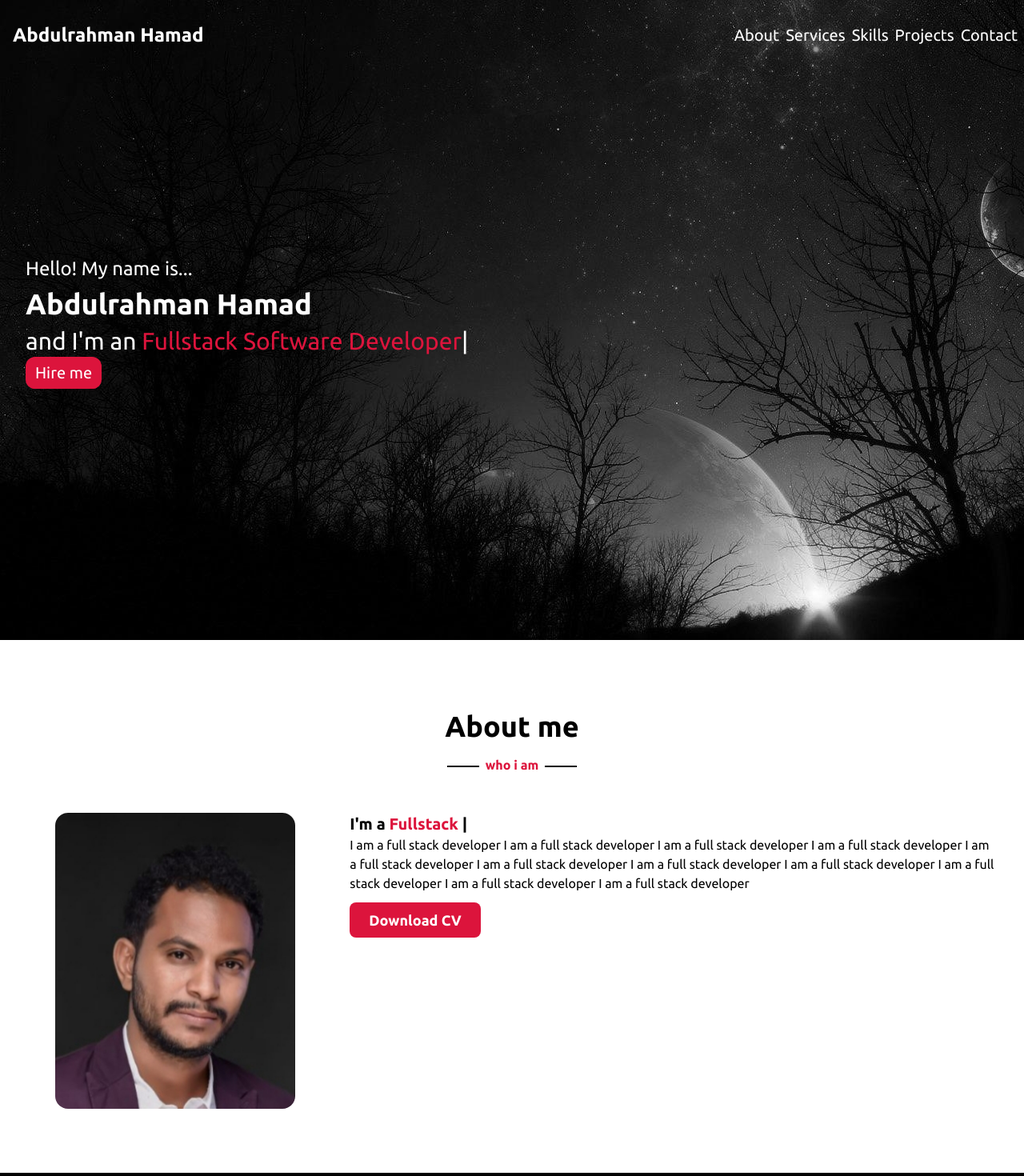
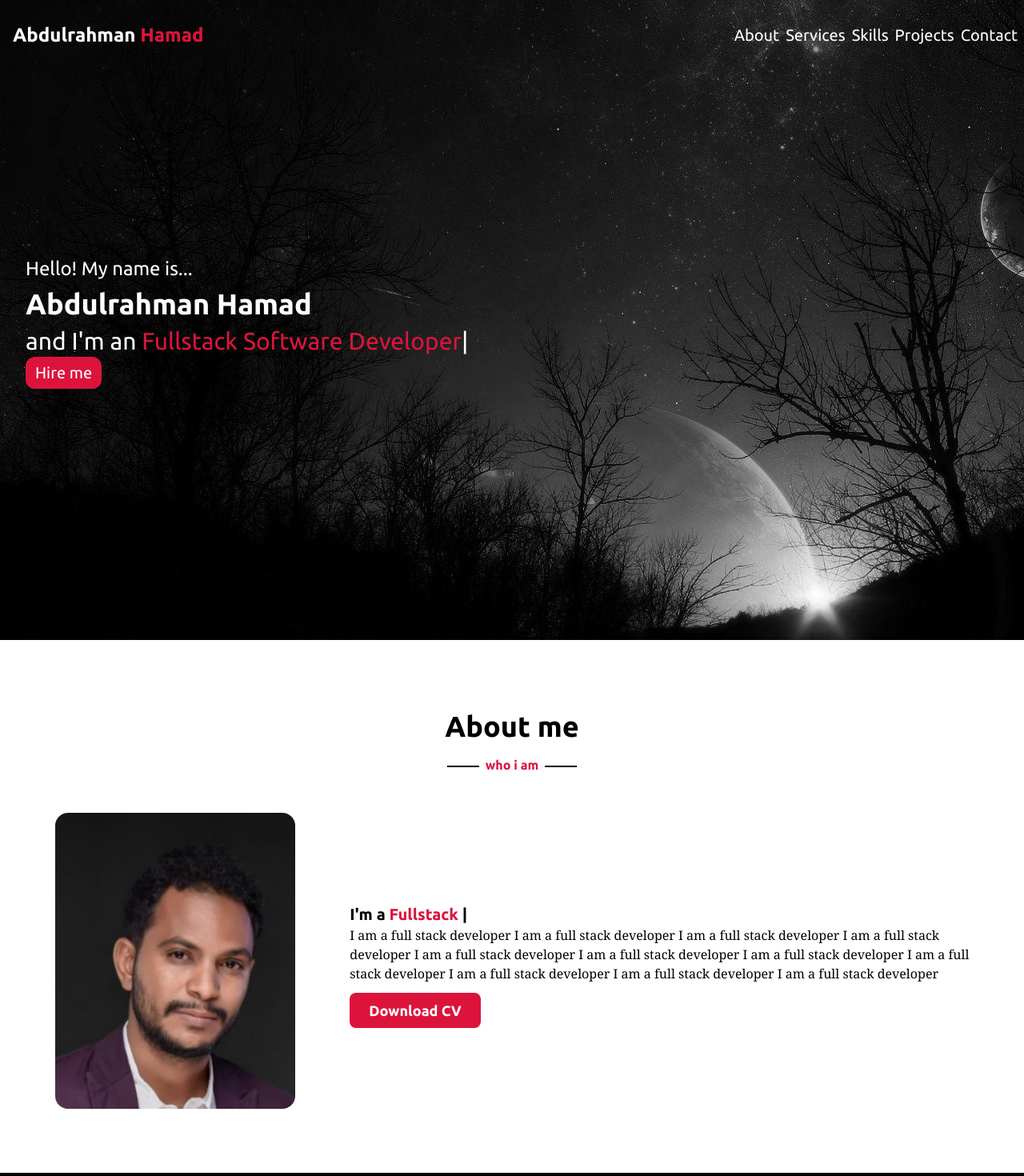
Before and after one commit to wadaln3ma/wadaln3ma.github.io, a React (Create React App) app: page / in a window 1280 px wide. Shown: the top 1470 px of the page at 80% size. Built offline with nearby package versions, Linux system fonts and the light colour scheme.

Commit message:
Add Footer

```diff
--- a/src/App.js
+++ b/src/App.js
@@ -5,6 +5,7 @@ import Services from './components/Services'
 import Portfolio from './components/Portfolio'
 import Contact from './components/Contact'
 import Skills from './components/Skills'
+import Footer from './components/Footer'
 
 function App() {
   return (
@@ -26,6 +27,8 @@ function App() {
 
       <Contact />
 
+      <Footer />
+
     </div>
   );
 }
--- a/src/components/About.jsx
+++ b/src/components/About.jsx
@@ -26,13 +26,13 @@ const About = ()=>{
      <section className="">
       <div className="">
         <div className="text-center">
-          <h2 className="text-4xl font-bold">About me</h2>
+          <h2 className="text-4xl font-bold font-poppins">About me</h2>
           <h1 className="text-center text-primary overflow-hidden before:h-[2px] after:h-[2px] after:bg-black after:inline-block after:relative after:align-middle after:w-[40px] before:bg-black before:inline-block before:relative before:align-middle before:w-[40px] before:right-2 after:left-2 text-base font-semibold p-4">
             who i am
 </h1>
         </div>
 
-        <div className="grid grid-cols-1 justify-center md:grid-cols-3 gap-4 m-4">
+        <div className="grid grid-cols-1 justify-center items-center sm:grid-cols-3 gap-4 m-4">
 
           <div className="relative w-[300px] mx-auto my-4 h-[370px] sm:w-[400px] md:w-[300px] rounded-2xl overflow-hidden sm:col-span-1">
             <img src={profile} alt="Profile" className="absolute w-full" />
@@ -43,7 +43,7 @@ const About = ()=>{
               <div>I'm a <span ref={el} className="text-primary"></span></div>
             </div>
 
-            <p className="mb-5 pr-4">
+            <p className="mb-5 pr-4 font-serif">
           I am a full stack developer
           I am a full stack developer
           I am a full stack developer
--- /dev/null
+++ b/src/components/Footer.jsx
@@ -0,0 +1,10 @@
+
+
+const Footer = ()=>{
+  return (
+    <footer className="bg-black p-5">
+      <p className="text-white">Created by <span className="text-primary">Abdulrahman Hamad</span> | &copy; All rights reserved.</p>
+    </footer>
+)}
+
+export default Footer
--- a/src/components/Navbar.jsx
+++ b/src/components/Navbar.jsx
@@ -32,7 +32,7 @@ const Navbar = ()=>{
 
       <div className="relative">
 
-        <div className={`px-2 py-5 text-2xl font-bold ${showNavbar && 'hidden'}`}><a href="/">Abdulrahman <span className={`${color ? 'text-white' : 'primary'} transition duration-200`}>Hamad</span></a></div>
+        <div className={`px-2 py-5 text-2xl font-bold ${showNavbar && 'hidden'}`}><a href="/">Abdulrahman <span className={`${!color ? 'text-primary' : 'text-white'} transition duration-200`}>Hamad</span></a></div>
 
 
         <div className="md:hidden absolute top-0 right-0 px-2 py-5" onClick={()=> setShowNavbar(!showNavbar)}>
--- a/src/components/Portfolio/index.js
+++ b/src/components/Portfolio/index.js
@@ -14,7 +14,7 @@ const Portfolio = ()=>{
     <section className="w-full bg-black py-20" id="projects">
 
       <div className="text-center">
-        <h2 className="text-4xl font-bold text-white">My Portfolio</h2>
+        <h2 className="text-4xl font-poppins font-bold text-white">My Portfolio</h2>
         <h1 className="sub-title before:bg-white after:bg-white">
             some projects
         </h1>
--- a/src/components/Services.jsx
+++ b/src/components/Services.jsx
@@ -4,7 +4,7 @@ const Services = ()=>{
   return (
     <section className="bg-black flex flex-col items-center my-16 py-20">
       <div className="text-center">
-        <h2 className="text-4xl font-bold text-white">My Services</h2>
+        <h2 className="text-4xl font-poppins font-bold text-white">My Services</h2>
         <h1 className="sub-title before:bg-white after:bg-white">
             what i provide
         </h1>
--- a/src/components/Skills.jsx
+++ b/src/components/Skills.jsx
@@ -6,7 +6,7 @@ const Skills = ()=>{
 
 
       <div className="text-center">
-        <h2 className="text-4xl font-bold">My Skills</h2>
+        <h2 className="text-4xl font-poppins font-bold">My Skills</h2>
         <h1 className="sub-title">
             what i know
         </h1>
--- a/tailwind.config.js
+++ b/tailwind.config.js
@@ -7,6 +7,10 @@ module.exports = {
       colors: {
         primary : "crimson",
       },
+      fontFamitly: {
+        Ubuntu : ["Ubuntu", "sans-serif"],
+        Poppins : ["Poppins", "sans-serif"],
+      },
     },
   },
   plugins: [],
```
